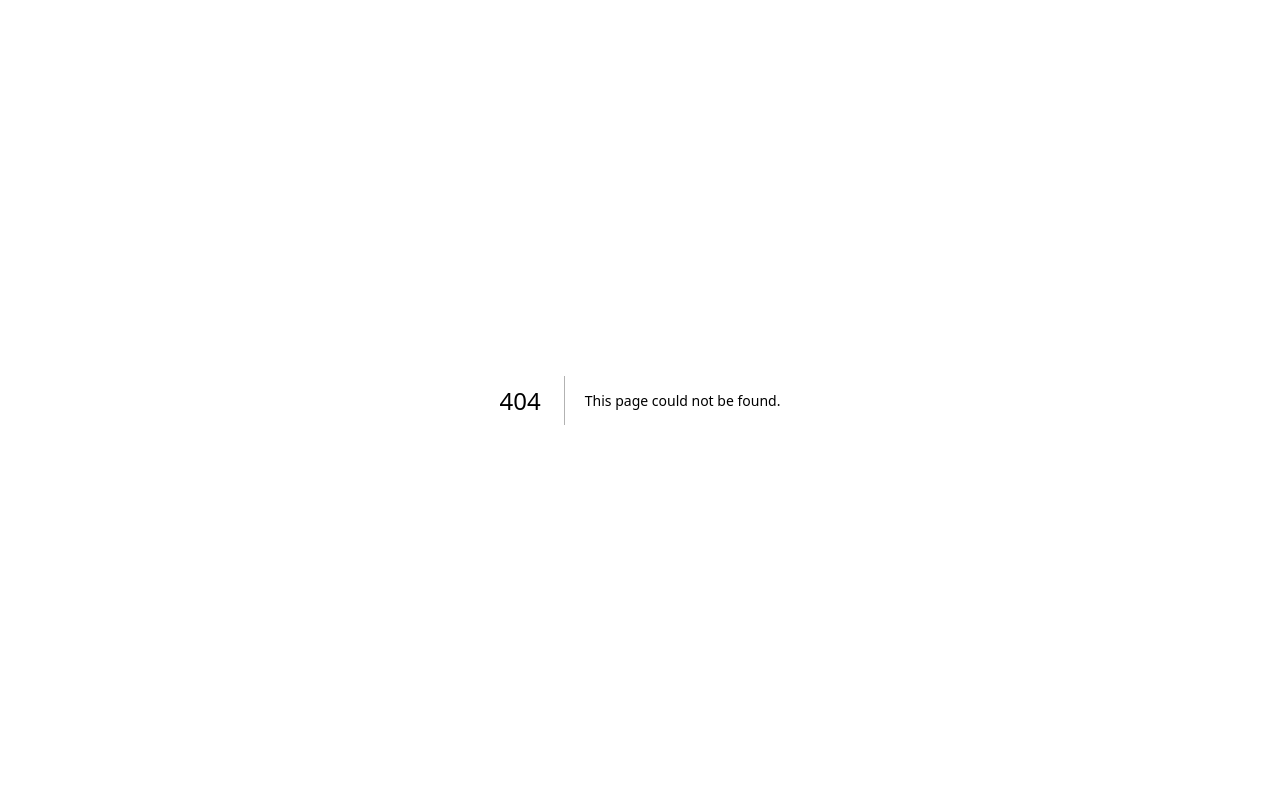
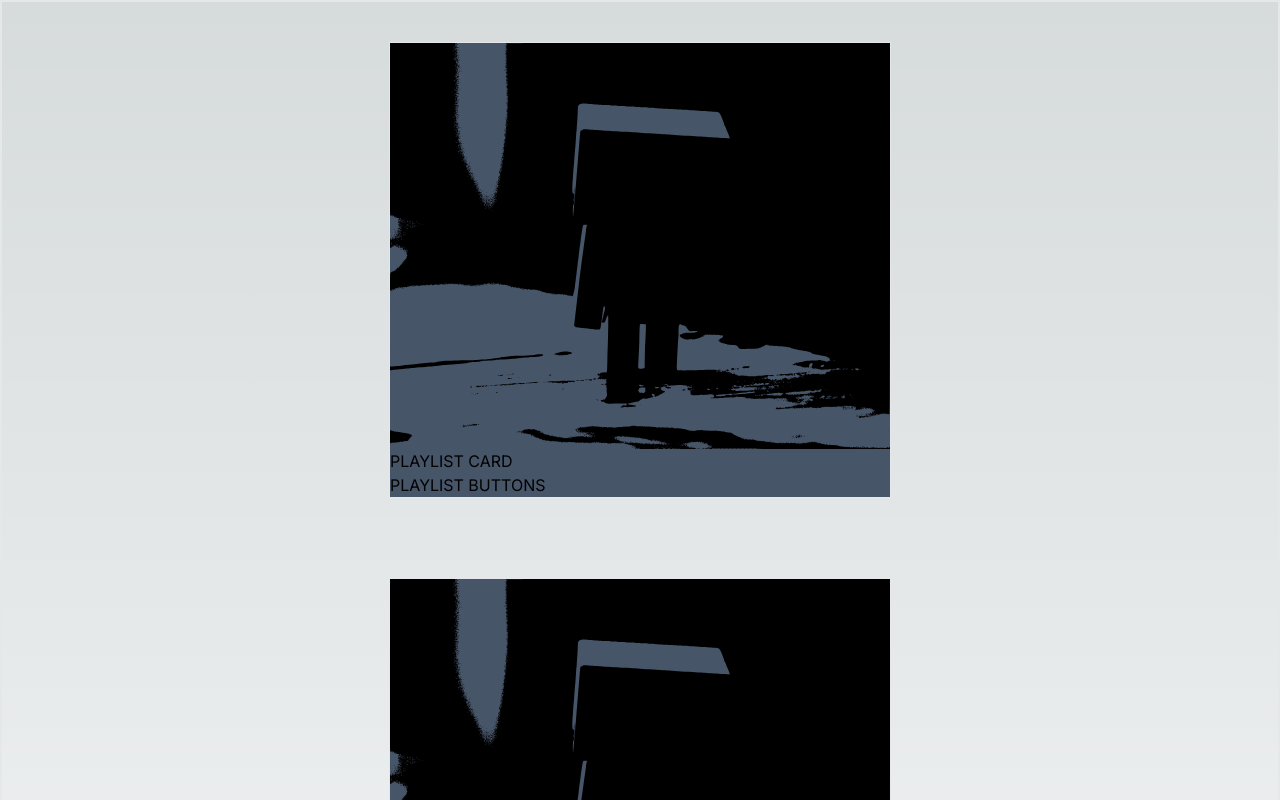
Before and after one commit to kebinghill/SLCTR_frontend, a Next.js app: page /dashboard in a window 1280 px wide. Before the commit this address had no page. Shown: the top 800 px of the page. Built offline with nearby package versions, Linux system fonts and the light colour scheme.

Commit message:
general feed layout

```diff
--- /dev/null
+++ b/src/app/dashboard/PlaylistButtons.tsx
@@ -0,0 +1,3 @@
+export default function PlaylistButtons() {
+  return <div>PLAYLIST BUTTONS</div>;
+}
--- /dev/null
+++ b/src/app/dashboard/PlaylistCard.tsx
@@ -0,0 +1,13 @@
+import PlaylistImage from './PlaylistImage';
+import PlaylistButtons from './PlaylistButtons';
+
+export default function PlaylistCard() {
+  return (
+    <div className='min-w-[350px] min-h-[350px] border bg-slate-600 m-[40px]'>
+      <PlaylistImage />
+      {/* PLAYLIST IMAGE AND SELECTOR BAR*/}
+      PLAYLIST CARD
+      <PlaylistButtons />
+    </div>
+  );
+}
--- /dev/null
+++ b/src/app/dashboard/PlaylistCards.tsx
@@ -0,0 +1,11 @@
+import PlaylistCard from './PlaylistCard';
+
+export default function PlaylistCards() {
+  return (
+    <div className='flex flex-col items-center border-2 w-[100vw]'>
+      <PlaylistCard />
+      <PlaylistCard />
+      <PlaylistCard />
+    </div>
+  );
+}
--- /dev/null
+++ b/src/app/dashboard/PlaylistImage.tsx
@@ -0,0 +1,7 @@
+import Image from 'next/image';
+
+export default function PlaylistImage() {
+  return (
+    <Image src='/no_image.svg' width={500} height={500} alt='No Image Found' />
+  );
+}
--- /dev/null
+++ b/src/app/dashboard/page.tsx
@@ -0,0 +1,54 @@
+'use client';
+
+import useSearch from '../hooks/useSearch';
+import { useState, useRef, useCallback } from 'react';
+import PlaylistCards from './PlaylistCards';
+
+export default function Dashboard() {
+  // const [query, setQuery] = useState('');
+  // const [pageNumber, setPageNumber] = useState(1);
+
+  // const { books, hasMore, loading, error } = useSearch(query, pageNumber);
+
+  // const observer = useRef();
+  // const lastBookElementRef = useCallback(
+  //   (node: any) => {
+  //     if (loading) return;
+  //     if (observer.current) {
+  //       observer.current.disconnect();
+  //     }
+  //     observer.current = new IntersectionObserver((entries) => {
+  //       if (entries[0].isIntersecting && hasMore) {
+  //         setPageNumber((prevPageNumber) => prevPageNumber + 1);
+  //       }
+  //     });
+  //     if (node) observer.current.observe(node);
+  //   },
+  //   [loading, hasMore]
+  // );
+
+  // function handleSearch(event: any) {
+  //   console.log(event);
+  //   setQuery(event.target.value);
+  //   setPageNumber(1);
+  // }
+
+  return (
+    <>
+      {/* <input type='text' value={query} onChange={handleSearch}></input> */}
+      <PlaylistCards></PlaylistCards>
+      {/* {books.map((book, index) => {
+        if (books.length === index + 1) {
+          return (
+            <div ref={lastBookElementRef} key={book}>
+              {book}
+            </div>
+          );
+        }
+        return <div key={book}>{book}</div>;
+      })}
+      <div>{loading && 'Loading...'}</div>
+      <div>{error && 'Error'}</div> */}
+    </>
+  );
+}
--- /dev/null
+++ b/src/app/hooks/useSearch.js
@@ -0,0 +1,42 @@
+import { useEffect, useState } from 'react';
+import axios from 'axios';
+
+export default function useSearch(query, pageNumber) {
+  const [loading, setLoading] = useState(true);
+  const [error, setError] = useState(false);
+  const [books, setBooks] = useState([]);
+  const [hasMore, setHasMore] = useState(false);
+
+  useEffect(() => {
+    setBooks([]);
+  }, [query]);
+
+  useEffect(() => {
+    setLoading(true);
+    setError(false);
+    const CancelToken = axios.CancelToken;
+    let cancel;
+    axios
+      .get('http://openlibrary.org/search.json', {
+        params: { q: query, page: pageNumber },
+        cancelToken: new CancelToken((c) => (cancel = c)),
+      })
+      .then((res) => {
+        setBooks((prevBooks) => {
+          return [
+            ...new Set([...prevBooks, res.data.docs.map((b) => b.title)]),
+          ];
+        });
+        setHasMore(res.data.docs.length > 0);
+        setLoading(false);
+        console.log(res.data);
+      })
+      .catch((e) => {
+        if (axios.isCancel(e)) return;
+        setError(true);
+      });
+
+    return () => cancel();
+  }, [query, pageNumber]);
+  return { loading, error, books, hasMore };
+}
--- a/src/app/page.tsx
+++ b/src/app/page.tsx
@@ -53,7 +53,7 @@ export default function Home() {
             </span>
           </h2>
           <p className={`m-0 max-w-[30ch] text-sm opacity-50`}>
-            Find in-depth information about Next.js features and API.
+            Testing here.
           </p>
         </a>
 
```
Also changed, not shown: package.json (+6 -5 lines), public/no_image.svg (added), 1 other file (tests, documents, lock files or other folders).
